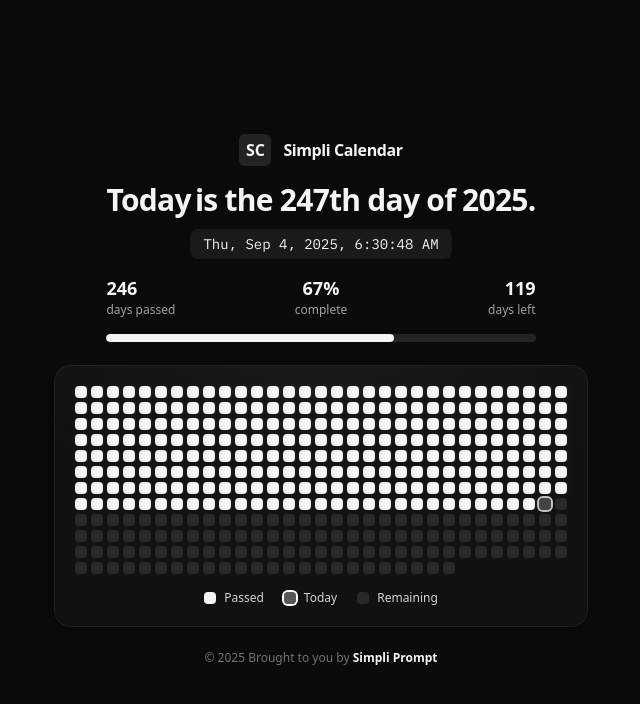
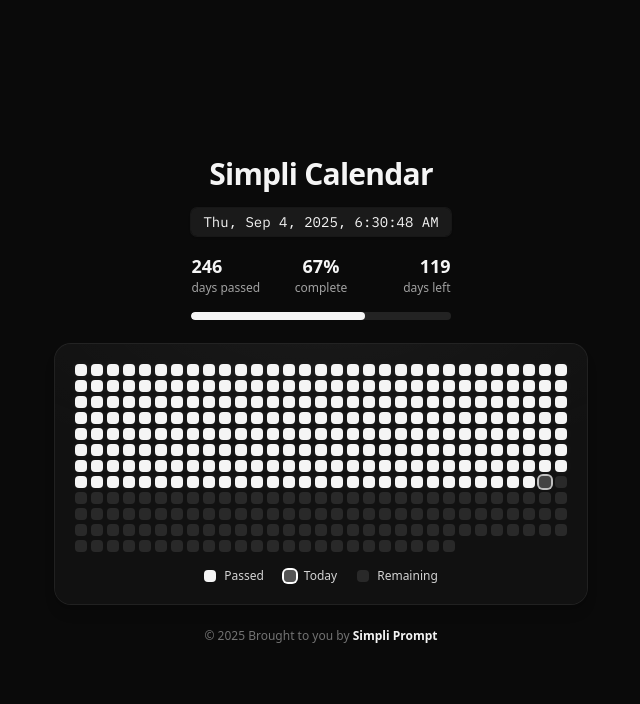
Before and after one commit to aibekz/calendar, a Next.js app: page / in a window 1280 px wide. Shown: the top 704 px of the page, without its empty margins (319-959 px from the left). Built offline with nearby package versions, Linux system fonts and the light colour scheme.

Commit message:
Remove day-of-year header message

```diff
--- a/app/components/YearSquares.tsx
+++ b/app/components/YearSquares.tsx
@@ -4,7 +4,6 @@ import Link from "next/link";
 import { useEffect, useRef, useState } from "react";
 import type { YearSquaresProps } from "../../data/types";
 import useYearProgress from "../../hooks/useYearProgress";
-import { nth } from "../../lib/utils";
 import LegendSwatch from "./LegendSwatch";
 
 export default function YearSquares(props: YearSquaresProps) {
@@ -62,29 +61,14 @@ export default function YearSquares(props: YearSquaresProps) {
       >
         {/* App name */}
         <div className="w-full mb-4 flex items-center justify-center">
-          <div className="inline-flex items-center gap-3">
-            <span className="inline-flex items-center justify-center w-8 h-8 rounded-md bg-white/10 text-neutral-100 font-semibold">
-              SC
-            </span>
-            <span className="text-sm md:text-base font-semibold tracking-tight">
-              Simpli Calendar
-            </span>
-          </div>
+          <span className="text-2xl sm:text-3xl font-semibold tracking-tight">
+            Simpli Calendar
+          </span>
         </div>
         {/* Header */}
         <div className="mb-6 text-center">
-          <div>
-            <span className="text-2xl md:text-3xl font-semibold tracking-tight">
-              Today
-            </span>{" "}
-            <span className="md:text-3xl font-semibold tracking-tight">
-              is the {mounted && todayIndex != null ? todayIndex : "--"}
-              {mounted && todayIndex != null ? nth(todayIndex) : ""} day of{" "}
-              {year}.
-            </span>
-          </div>
           {/* Today + live time row */}
-          <div className="mt-3 w-full flex justify-center">
+          <div className="w-full flex justify-center">
             <time
               dateTime={
                 mounted && nowLocal ? nowLocal.toISOString() : undefined
```
